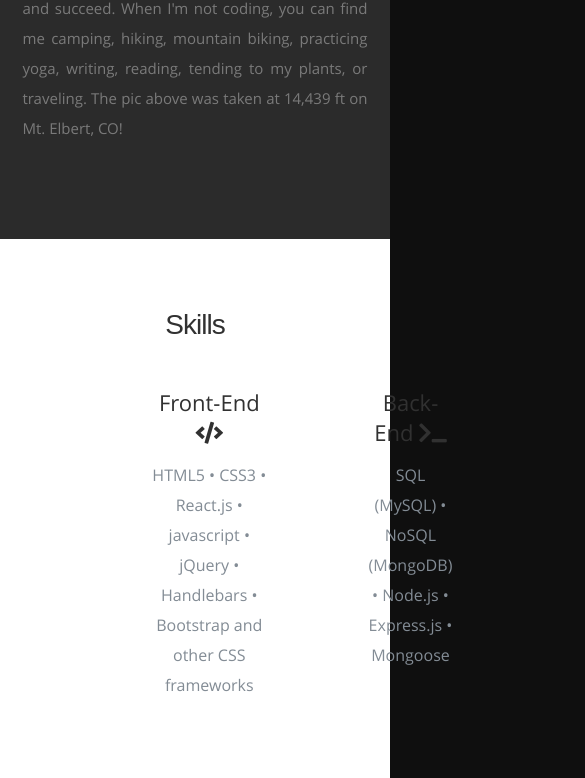
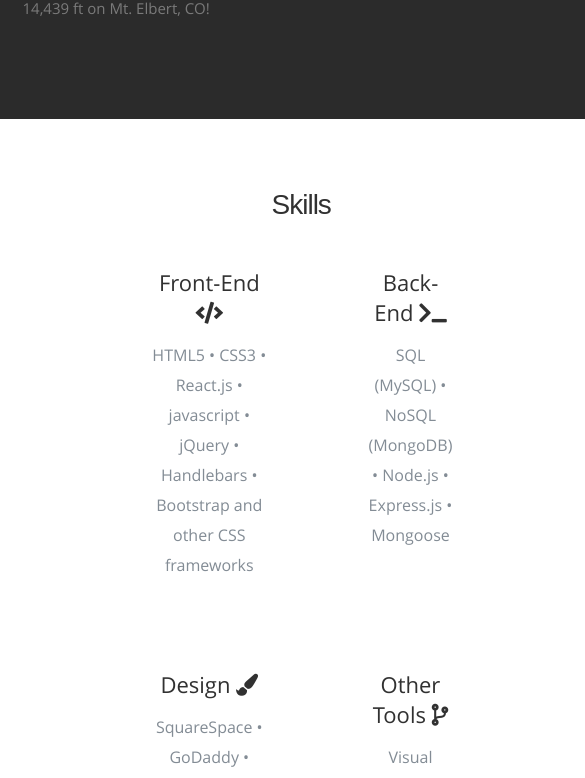
Before and after one commit to darnocer/React-Portfolio, a React (Create React App) app: page / in a window 390 px wide. Shown: the part 1155-1933 px from the top of the page, 585 px wide, since content can reach past the window. Built offline with nearby package versions, Linux system fonts and the light colour scheme.

Commit message:
fix mobile display issue

```diff
--- a/public/css/custom.css
+++ b/public/css/custom.css
@@ -1,5 +1,9 @@
 :root {
   --accent-color: #5d87b3;
+}
+
+body {
+  position: absolute;
 }
 
 /* MOBILE  */
@@ -18,6 +22,10 @@
   /* hide TUF logo  */
   #tuf img {
     display: none;
+  }
+
+  .desktop {
+    display: hidden;
   }
 }
 
@@ -207,6 +215,7 @@ header .scrolldown a:hover {
 #skills {
   background-color: #ffffff;
   width: 100%;
+  padding-top: 40px;
 }
 
 #skills h1 {
@@ -231,12 +240,9 @@ header .scrolldown a:hover {
   font-size: 16px;
 }
 
-#skills {
-  padding-top: 40px;
-}
-
 .table-container {
   margin: 25px 100px 25px 100px;
+  overflow-x: auto;
 }
 
 .App {
@@ -257,7 +263,8 @@ header .scrolldown a:hover {
 
 /* contact section  */
 #contact {
-  padding: 30px;
+  padding-top: 48px;
+  padding-bottom: 0px;
 }
 
 /* TUF  */
--- a/src/pages/Skills.js
+++ b/src/pages/Skills.js
@@ -18,7 +18,7 @@ class Skills extends Component {
 
     return (
       <section id="skills">
-        <div className="table-container">
+        <div className="table-container desktop">
           <h1>Skills</h1>
           <table>
             <tbody>
```
